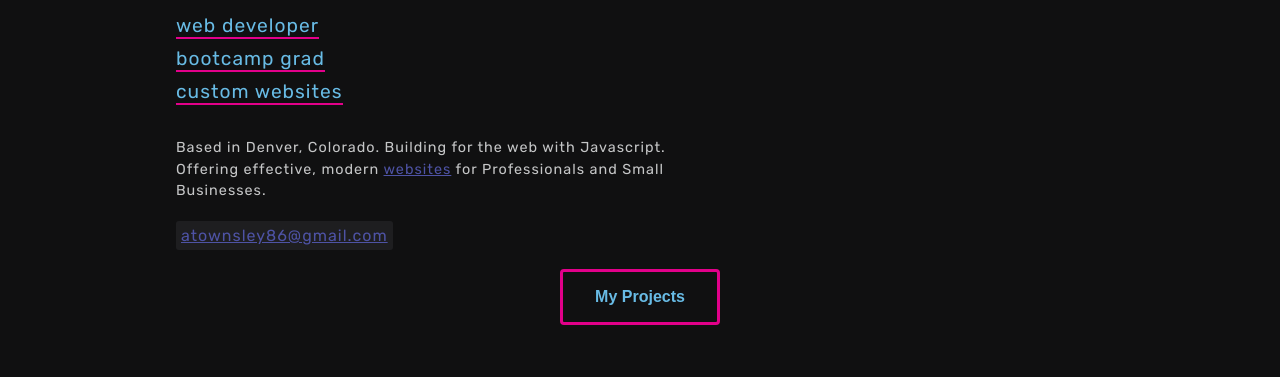
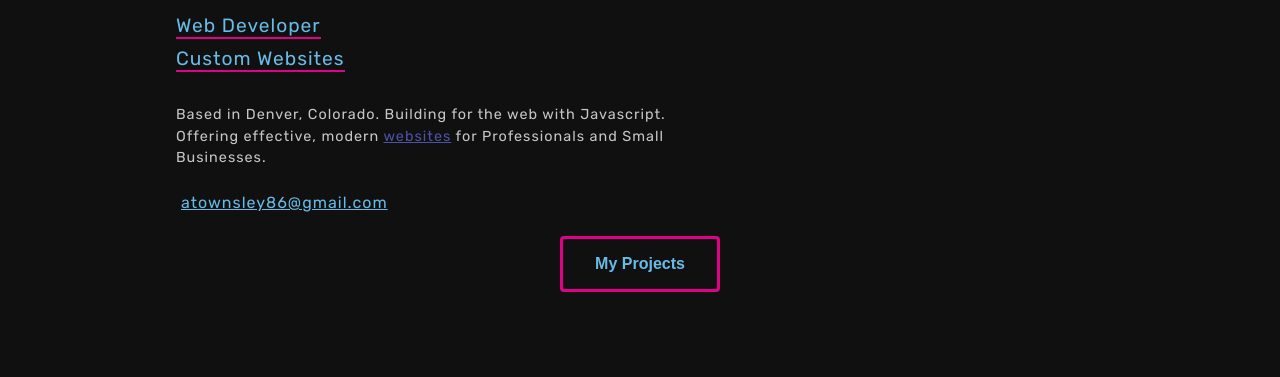
Before and after one commit to AndrewTownsley/andrewTownsleyPortfolio2021, a plain HTML site: page index.html in a window 1280 px wide. Shown: the part 420-797 px from the top of the page. Drawn offline with Linux system fonts and the light colour scheme.

Commit message:
Updated hero email css.

```diff
--- a/index.html
+++ b/index.html
@@ -44,9 +44,8 @@
             <div class="hero-text" id="heroText">
                 <h1>Andrew Townsley</h1>
                 <ul>
-                    <h2>web developer</h2>
-                    <h2>bootcamp grad</h2>
-                    <h2>custom websites</h2>
+                    <h2>Web Developer</h2>
+                    <h2>Custom Websites</h2>
                 </ul>
                 <p>Based in Denver, Colorado. Building for the web with Javascript. <br>
                     <span>Offering effective, modern <a href="#services">websites</a> for Professionals and Small
@@ -78,7 +77,6 @@
                             </ul>
                         </div>
                 </div>
-                <img src="images/profile-lrg-new.jpg" alt="">
             </div>
         </section>
 
--- a/styles/hero.scss
+++ b/styles/hero.scss
@@ -98,7 +98,7 @@
 }
 
 .hero-email {
-  background-color: $BgSecondary;
+  color: $AccentLightBlue;
   padding: 5px;
   margin: 50px 0 0 0;
   border-radius: 3px;
```
Also changed, not shown: styles/hero.css, styles/style.css, 2 other files.
